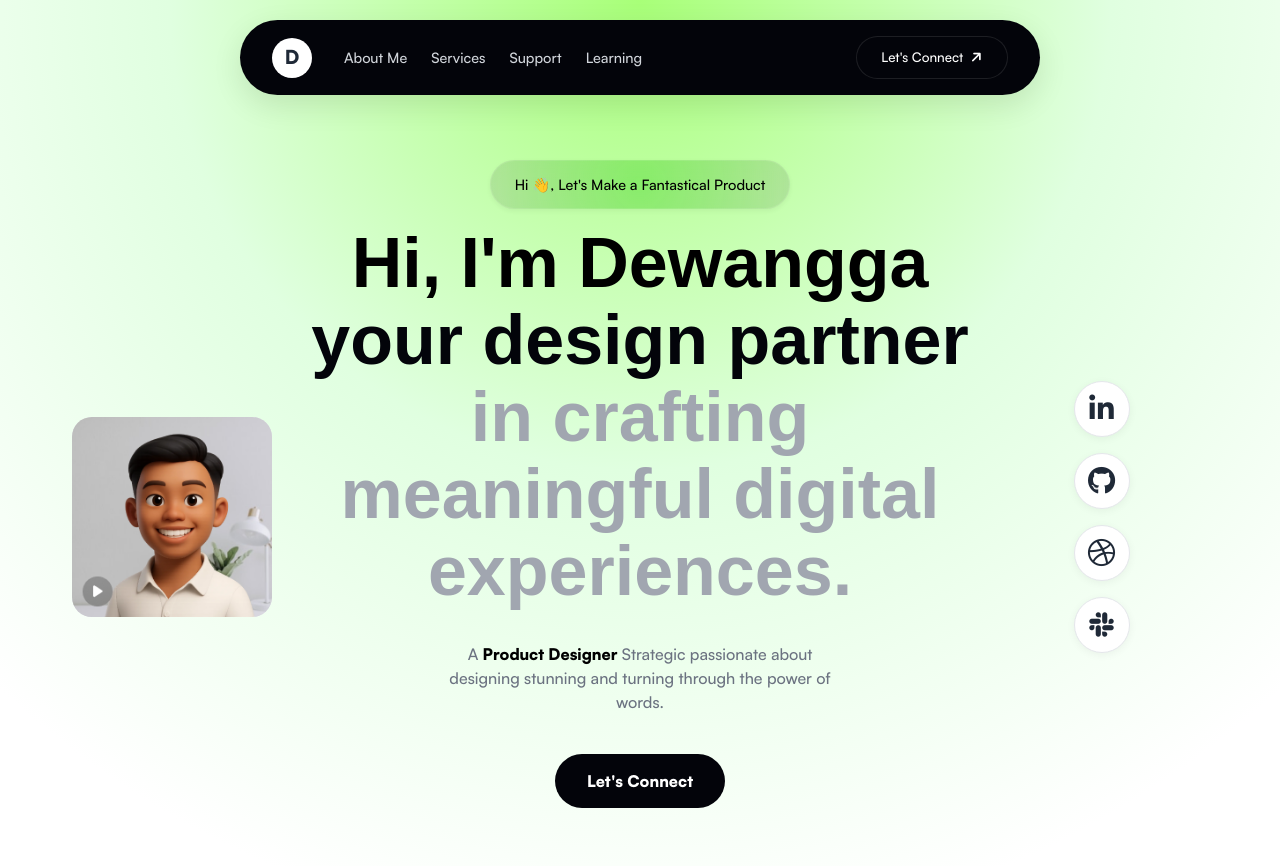
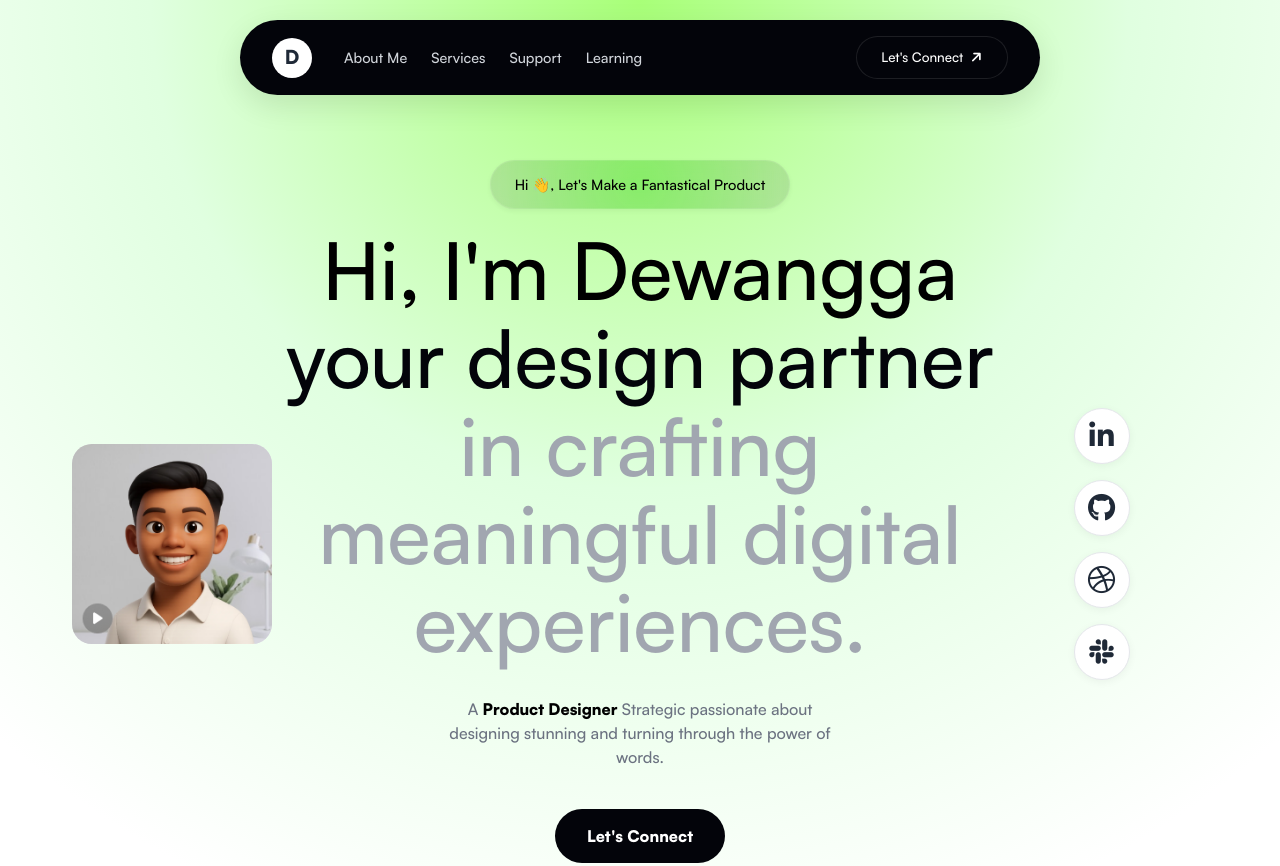
Before and after one commit to HerlanAja/Test-Mangcoding-, a plain HTML site: page index.html in a window 1280 px wide. Shown: the top 866 px of the page. Drawn offline with Linux system fonts and the light colour scheme.

Commit message:
git commit -m "Update styles.css for main heading and background"

```diff
--- a/css/styles.css
+++ b/css/styles.css
@@ -137,6 +137,7 @@ body {
 .main-content {
     padding-top: 100px;
     min-height: 100vh;
+    /* background-image: url('/assets/bgHome.png'); */
     background: radial-gradient(circle at top center, #A8FF78 0%, #E0FFE0 40%, #FFFFFF 80%);
 }
 
@@ -198,9 +199,9 @@ body {
 }
 
 .main-heading {
-    font-size: 70px;
-    font-family: 'Poppins', sans-serif;
-    font-weight: 900;
+    font-size: 80px;
+    font-family: 'satoshi', sans-serif;
+    font-weight: normal;
     line-height: 1.1;
     margin-bottom: 2rem;
 }
@@ -1182,6 +1183,7 @@ section#services::before {
     max-width: 600px;
     margin: 0 auto;
     line-height: 1.6;
+
 }
 
 .services-cards-wrapper {
```
